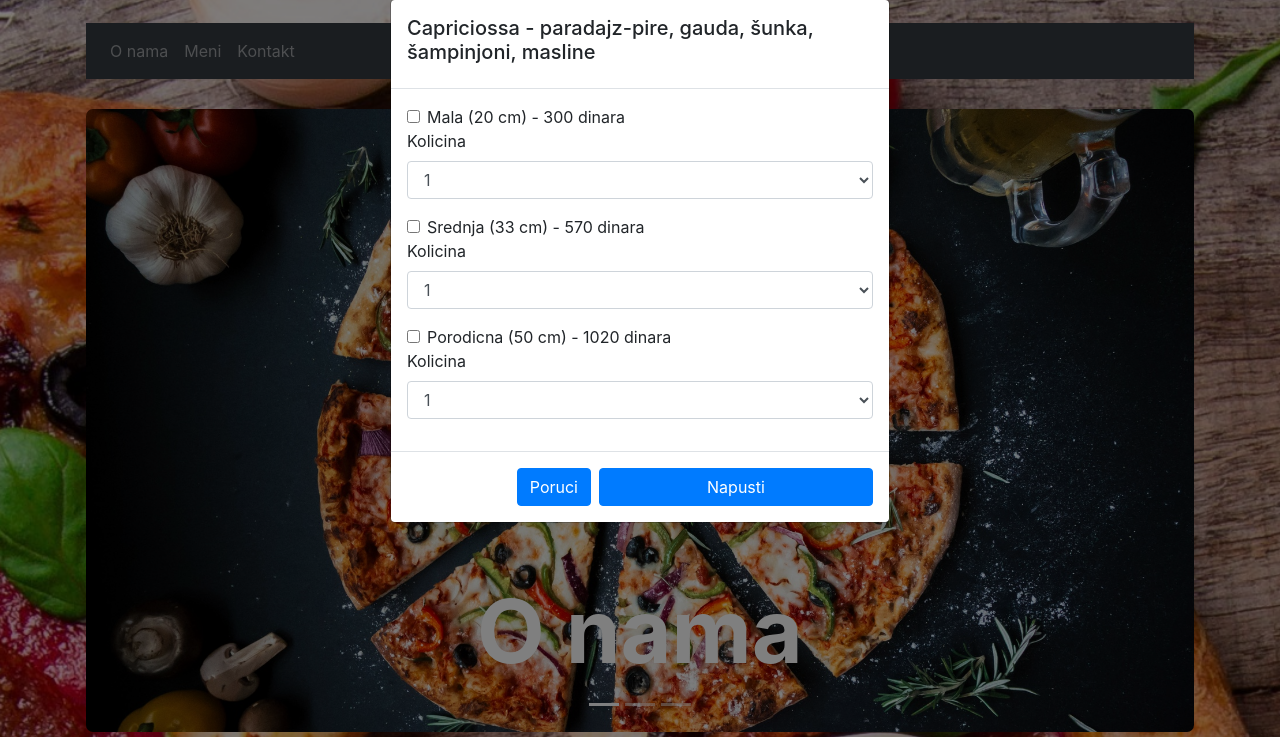
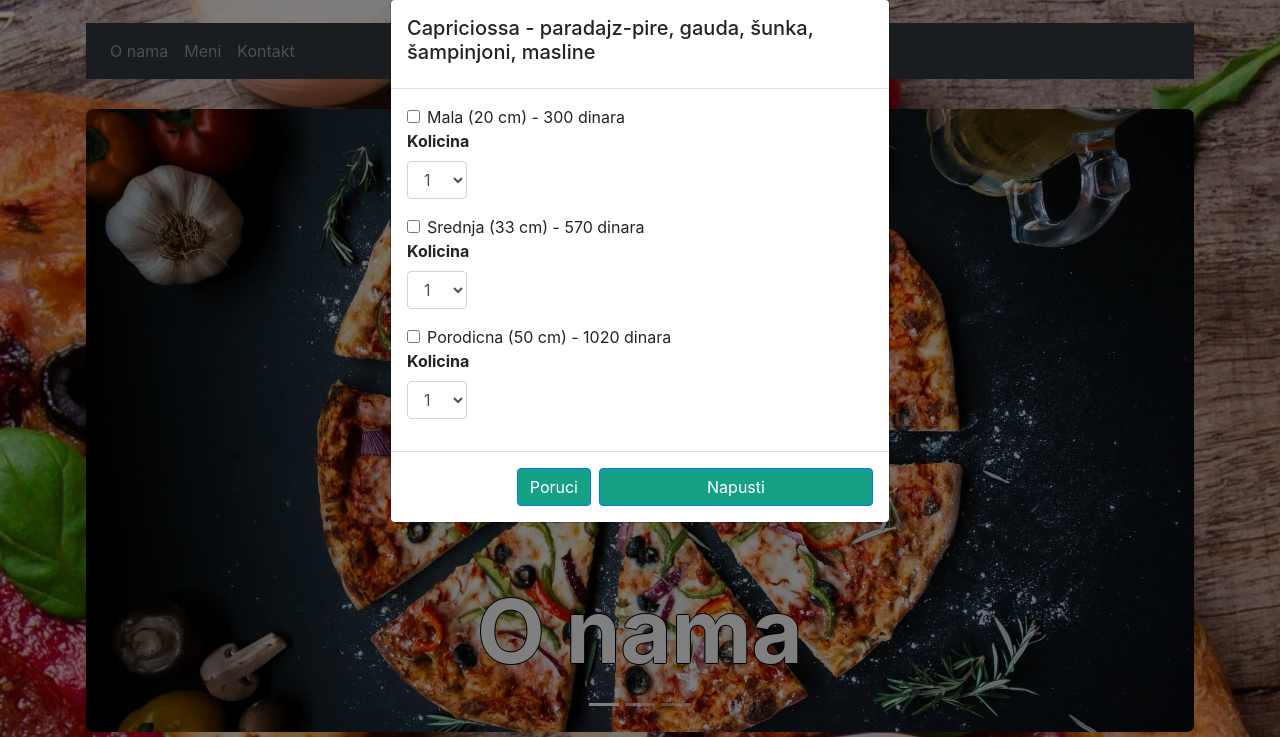
Before and after one commit to uroskg99/PIA-homeworks, a PHP site: page /pizza.html in a window 1280 px wide, after a click that opens the changed part. Shown: the part 29-766 px from the top of the page. Run offline with PHP 8.4, Linux system fonts and the light colour scheme.

Commit message:
Update pizza.css

```diff
--- a/hw-2/pizza.css
+++ b/hw-2/pizza.css
@@ -26,6 +26,7 @@ body {
 
 #onama-zaglavlje {
     font-weight: bold;
+    text-shadow: -1px 0 black, 0 1px black, 1px 0 black, 0 -1px black;
 }
 
 #onama-opis {
@@ -56,7 +57,7 @@ body {
     margin-top: 20px;
 }
 
-.row {
+.my-row {
     display: flex;
     flex-wrap: wrap;
 }
@@ -83,3 +84,19 @@ body {
     font-size: 20px;
     font-weight: 500;
 }
+
+.form-group {
+    width: 60px;
+}
+
+.labela {
+    font-weight: bold;
+}
+
+.btn-primary {
+    background-color: #16a085;
+}
+
+.btn-primary:hover {
+    background-color: green;
+}
```
